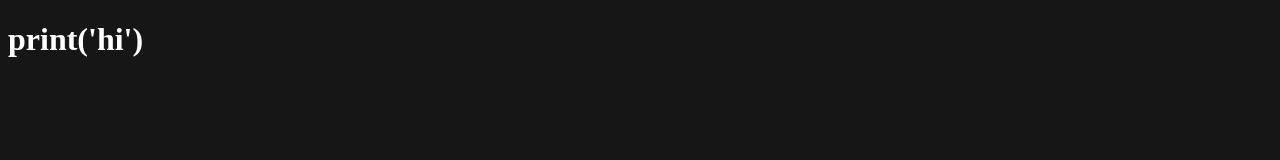
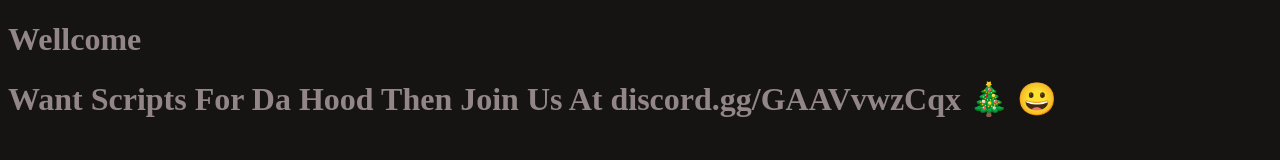
Before and after one commit to EpicPug/MessageByFunScripts, a plain HTML site: page index.html in a window 1280 px wide. Drawn offline with Linux system fonts and the light colour scheme.

Commit message:
Update index.html

```diff
--- a/index.html
+++ b/index.html
@@ -3,12 +3,11 @@
 <head>
    <style>
       body {
-         background-color: rgb(22, 22, 22);
+         background-color: rgb(22, 19, 19);
       }
    </style>
-   <h1
-   style = "color:rgb(255, 255, 255);"> print('hi')
-</h1>
+   <h1 style = "color:rgb(146, 134, 134);"> Wellcome </h1>
+   <h1 style = "color:rgb(146, 134, 134);"> Want Scripts For Da Hood Then Join Us At discord.gg/GAAVvwzCqx 🎄 😀</h1>
 </head>
 <body>
 </body>
```
